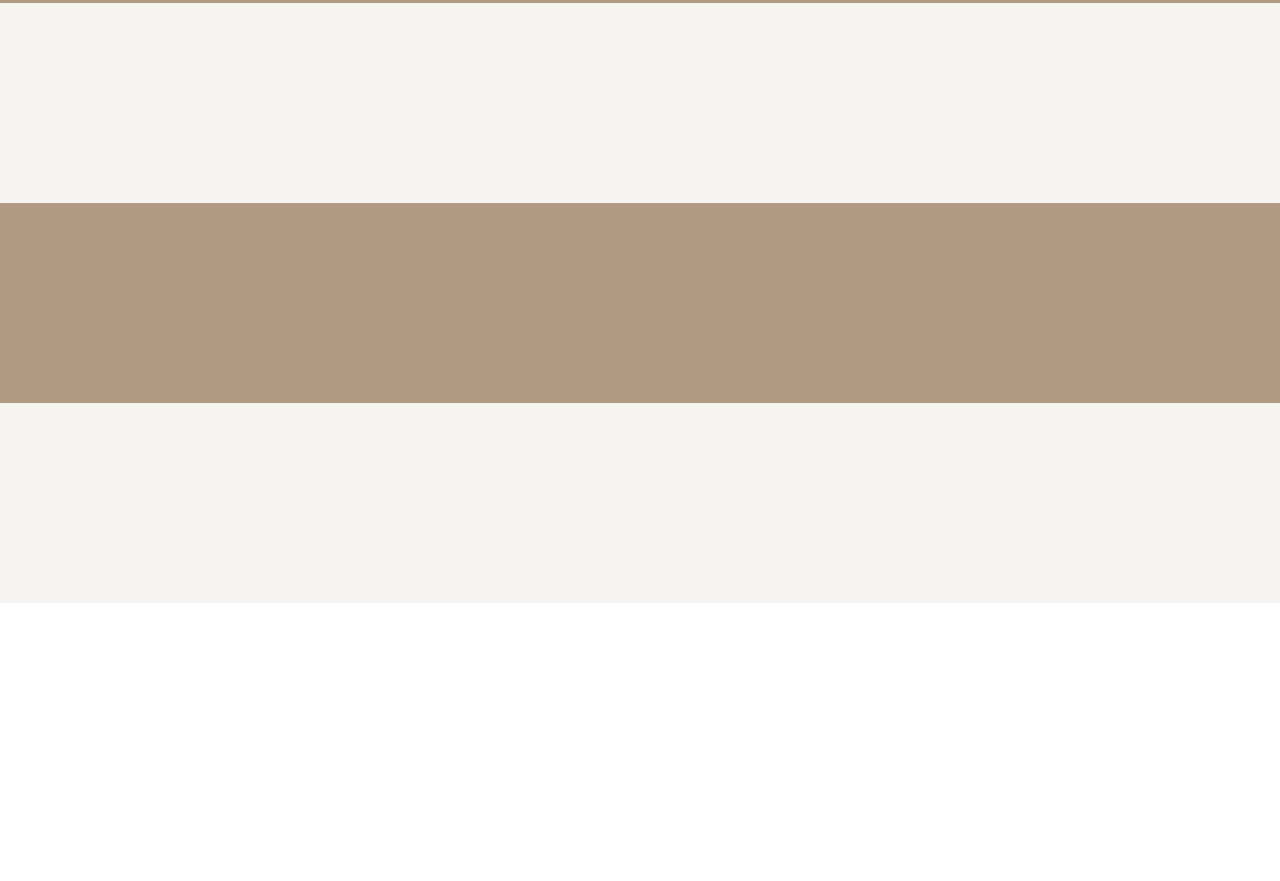
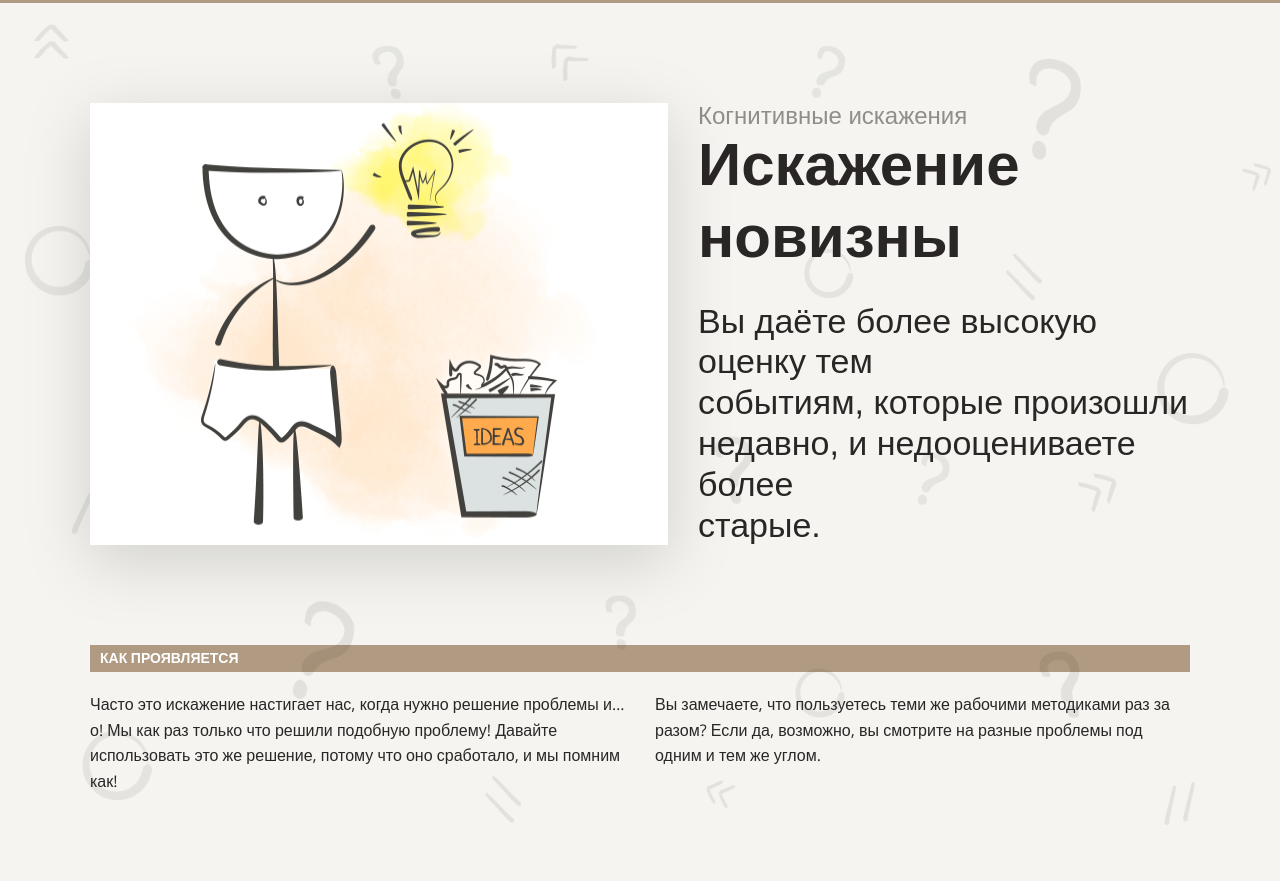
Before and after one commit to NadyaPod/layout-designer-project-lvl1, a website: page src/index.html in a window 1280 px wide. Shown: the part 4613-5494 px from the top of the page. Before the commit the page ends 5416 px from the top, so only its background shows below. Drawn offline with nearby package versions, Linux system fonts and the light colour scheme; a web font is replaced by a local one.

Commit message:
feat: implement step 8

```diff
--- a/src/index.html
+++ b/src/index.html
@@ -51,22 +51,17 @@
               <div class="card">
                 <h2><span class="orange-text">5 когнитивных искажений</span><br> о существовании которых стоит помнить</h2>
               </div>
-
               <a href="#ikea-effect" class="card">
                 <span>1</span>
                 <h3>Эффект ИКЕА</h3>
                 <p class="text">Вы переоцениваете собственные решения, и, как следствие, недооцениваете решения других.</p>
               </a>
-
-
-
               <a href="#premature-optimization" class="card">
                 <span>2</span>
                 <h3>Преждевременная оптимизация</h3>
                 <p class="text">Вы оптимизируете что-то задолго до того, как в этом появляется необходимость.</p>
               </a>
             </div>
-
             <div class="second-row">
               <a href="#" class="card card-2">
                 <span>3</span>
@@ -130,9 +125,28 @@
           </div>
         </div>
       </section>
-      <section class="section">
-        <div class="container"></div>
+
+      <section class="section content" id="distortion-of-novelty">
+        <div class="container">
+          <div class="wrap">
+            <img src="./images/3.png" alt="" class="shadow">
+            <div class="section-header">
+              <p class="upper-text">Когнитивные искажения</p>
+              <h2>Искажение новизны</h2>
+              <p class="low-text">Вы даёте более высокую оценку тем<br> событиям, которые произошли<br> недавно, и недооцениваете более<br> старые.</p>
+            </div>
+          </div>
+
+          <h3 class="article-header">Как проявляется</h3>
+
+          <div class="text-wrap">
+            <p class="text">Часто это искажение настигает нас, когда нужно решение проблемы и… о! Мы как раз только что решили подобную проблему! Давайте использовать это же решение, потому что оно сработало, и мы помним как!</p>
+            <p class="text">Вы замечаете, что пользуетесь теми же рабочими методиками раз за разом? Если да, возможно, вы смотрите на разные проблемы под одним и тем же углом.</p>
+          </div>
+        </div>
       </section>
+
+
       <section class="section">
         <div class="container"></div>
       </section>
--- a/src/styles/style.css
+++ b/src/styles/style.css
@@ -346,3 +346,11 @@ h3 {
 .section:nth-child(2n + 4) .wrap {
   flex-direction: row-reverse;
 }
+
+.section:nth-child(5) .text-wrap {
+  column-gap: 10px;
+}
+
+.section:nth-child(5) .text-wrap p:nth-child(2) {
+  padding-left: 10px;
+}
```
